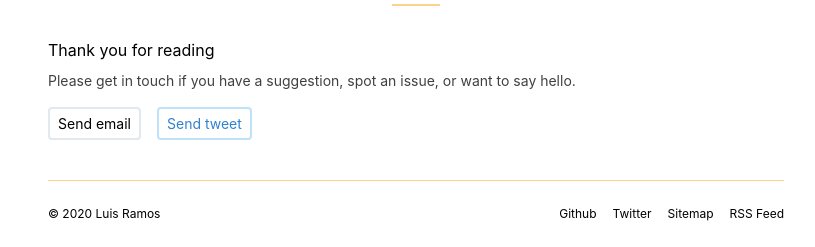
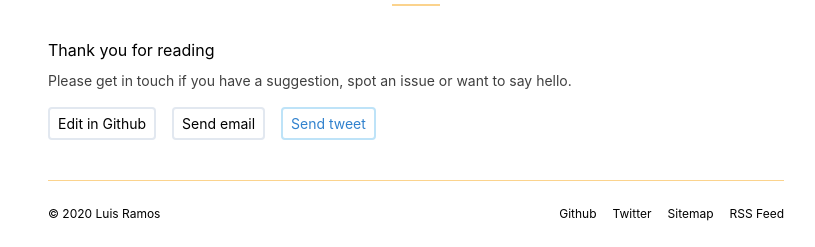
Before and after one commit to orgmir/luisramos.dev, a Gatsby site: page /mint-language in a window 1280 px wide. Shown: the part 893-1140 px from the top of the page, without its empty margins (224-1039 px from the left). Built offline with nearby package versions, Linux system fonts and the light colour scheme; Gatsby itself is replaced by a stand-in of ours.

Commit message:
Add Edit in Github button to all posts

```diff
--- a/src/templates/postTemplate.js
+++ b/src/templates/postTemplate.js
@@ -3,53 +3,55 @@ import { graphql } from 'gatsby'
 import Post from '../components/post'
 import Layout from '../components/layout'
 import SEO from '../components/seo'
-// import { Disqus } from 'gatsby-plugin-disqus'
 
 export default function PostTemplate({ location, data }) {
-  const { markdownRemark /*, site */ } = data
+  const { markdownRemark } = data
   const { frontmatter, html } = markdownRemark
-  // const disqusConfig = {
-  //   url: `${site.siteMetadata.siteUrl + location.pathname}`,
-  //   identifier: frontmatter.slug,
-  //   title: frontmatter.title,
-  // }
   return (
     <Layout location={location}>
       <SEO title={frontmatter.title} slug={frontmatter.slug} />
-      {frontmatter.draft === true ? (
+      {frontmatter.draft && (
         <div class="blockquote alert">
           <i>You are looking at a draft post.</i>
         </div>
-      ) : null}
+      )}
       <Post
         title={frontmatter.title}
         date={frontmatter.date}
         html={html}
         slug={frontmatter.slug}
       />
-      <FriendlyCallout />
+      <FriendlyCallout postRelativePath={data.file.relativePath}/>
     </Layout>
   )
 }
 
-const FriendlyCallout = () => (
+const FriendlyCallout = ({postRelativePath}) => (
   <div class="flex-col items-center pt-6">
-    <div class="mx-auto w-12 border-b-2 border-orange-300 text-center mb-4"></div>
+    <div className="mx-auto w-12 border-b-2 border-orange-300 text-center mb-4" />
     <div class="flex justify-start">
       <div class="flex-col px-4 py-4">
         <h4 class="text-base mb-2">Thank you for reading</h4>
         <p class="text-sm opacity-75 mb-4">
-          Please get in touch if you have a suggestion, spot an issue, or want
+          Please get in touch if you have a suggestion, spot an issue or want
           to say hello.
         </p>
         <div class="flex-row">
+          { postRelativePath != null && (
+            <a href={"https://github.com/Orgmir/luisramos.dev/blob/main/src/content/"+postRelativePath}>
+              <button class="text-sm rounded text-black border-2 border-gray-300 py-1 px-2 mr-4">
+                Edit in Github
+              </button>
+            </a>
+            )
+          }
           <a href="mailto:luis.ramos@hey.com">
-            <button class="text-sm rounded text-black border-2 border-gray-300 py-1 px-2">
+            <button class="text-sm rounded text-black border-2 border-gray-300 py-1 px-2 mr-4">
               Send email
             </button>
           </a>
           <a href="https://twitter.com/luisramos1337">
-            <button class="text-sm rounded border-2 border-blue-200 text-blue-600 py-1 px-2 ml-4">
+            <button class="text-sm rounded border-2 border-blue-200 text-blue-600 py-1 px-2">
               Send tweet
             </button>
           </a>
@@ -75,5 +77,8 @@ export const pageQuery = graphql`
         siteUrl
       }
     }
+    file {
+      relativePath
+    }
   }
 `
```
